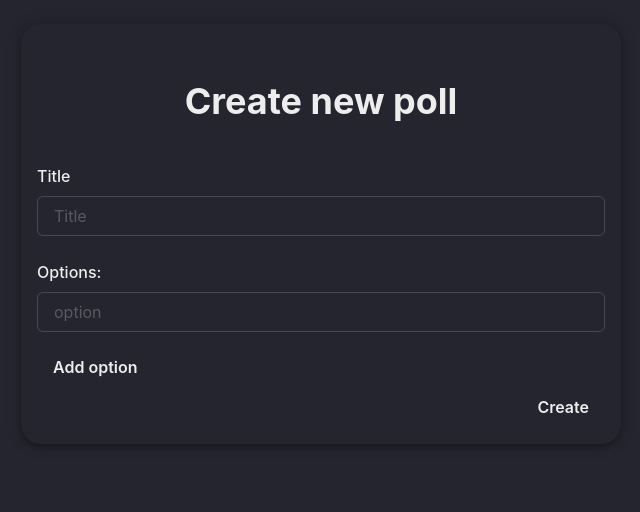
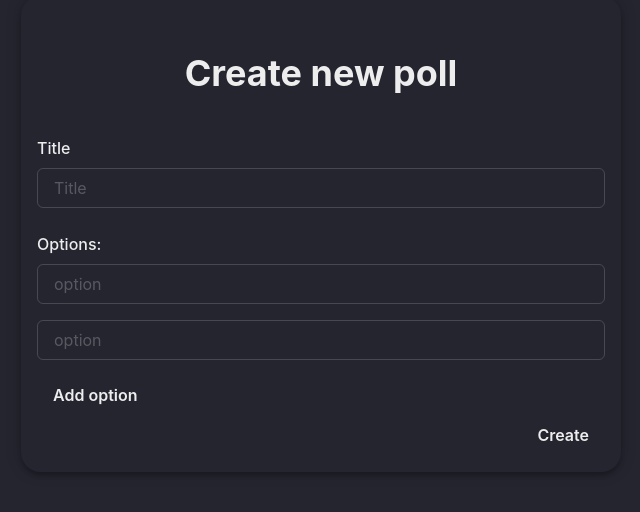
Before and after one commit to zaepoj/polls-ui, a React (Vite) app: page / in a window 1280 px wide. Shown: the part 166-678 px from the top of the page, without its empty margins (319-959 px from the left). Built offline with nearby package versions, Linux system fonts and the light colour scheme.

Commit message:
small fixes

```diff
--- a/src/components/card.tsx
+++ b/src/components/card.tsx
@@ -2,8 +2,6 @@ import styled from "@emotion/styled";
 import { Flex } from "@chakra-ui/react";
 
 const Card = styled(Flex)`
-  align-items: center;
-  justify-content: center;
   flex-direction: column;
   padding: 1em;
   border-radius: 20px;
--- a/src/routes/answer.tsx
+++ b/src/routes/answer.tsx
@@ -107,11 +107,7 @@ const AnswerView = () => {
     <Flex justify="center" alignItems="center" height="100%" width="100%">
       <Card w="100%" style={{ maxWidth: "600px" }}>
         <form onSubmit={handleSubmit}>
-          <Flex
-            flexDirection="column"
-            alignItems="center"
-            justifyContent="center"
-          >
+          <Flex flexDirection="column" justifyContent="center">
             <Flex alignItems="center">
               <Heading textAlign={"center"} size="xl" padding="10">
                 {poll?.title}
--- a/src/routes/create.tsx
+++ b/src/routes/create.tsx
@@ -20,7 +20,7 @@ import { type HTMLEvent } from "../types/generic";
 const CreateView = () => {
   const [formState, setFormState] = useState({
     title: "",
-    options: [{ value: "" }],
+    options: [{ value: "" }, { value: "" }],
   });
   const [submitting, setSubmitting] = useState(false);
   const navigate = useNavigate();
@@ -60,10 +60,13 @@ const CreateView = () => {
       })
       .then(async (res) => {
         const data: { pollId: string } = await res.json();
+        setSubmitting(false);
         navigate(`/${data.pollId}`);
       })
-      .catch(() => showErrorToast("Failed to create poll"))
-      .finally(() => setSubmitting(false));
+      .catch(() => {
+        showErrorToast("Failed to create poll");
+        setSubmitting(false);
+      });
   };
 
   const showErrorToast = (message: string) => {
@@ -90,7 +93,7 @@ const CreateView = () => {
         maxWidth="600px"
         alignItems="center"
       >
-        <Card w="100%">
+        <Card w="100%" justifyContent={"center"} alignItems={"center"}>
           <Heading size="xl" padding="10">
             Create new poll
           </Heading>
@@ -124,7 +127,7 @@ const CreateView = () => {
                         size="md"
                         isRequired
                       />
-                      {formState.options.length > 1 && (
+                      {formState.options.length > 2 && (
                         <IconButton
                           ml={2}
                           onClick={() => handleDeleteOption(key)}
--- a/src/routes/result.tsx
+++ b/src/routes/result.tsx
@@ -86,7 +86,6 @@ const ResultView = () => {
         </Flex>
         <Stack w="100%" p="2em" style={{ maxWidth: "1000px" }}>
           {pollResult?.options.map((opt) => {
-            console.log(totalCounts);
             return (
               <Box key={opt.id}>
                 <Flex alignItems="center" gap={".35em"}>
```
